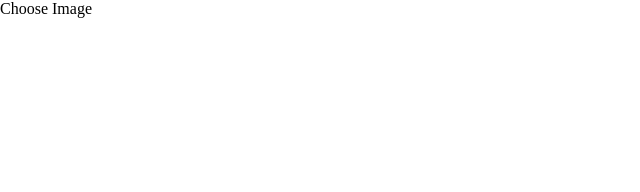
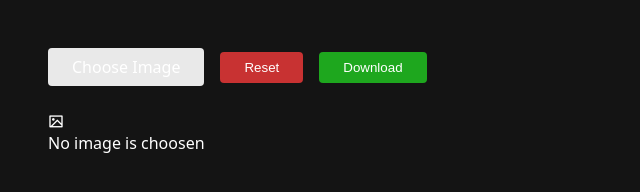
Before and after one commit to Anshu-webdev13/Image-Editior, a plain HTML site: page index.html in a window 1280 px wide. Shown: the whole page, without its empty margins (0-640 px from the left). Drawn offline with nearby package versions, Linux system fonts and the light colour scheme.

Commit message:
create top buttons

```diff
--- a/index.html
+++ b/index.html
@@ -4,6 +4,10 @@
     <meta charset="UTF-8">
     <meta name="viewport" content="width=device-width, initial-scale=1.0">
     <title>Image Editior</title>
+    <link
+  href="https://cdn.jsdelivr.net/npm/remixicon@4.9.0/fonts/remixicon.css"
+  rel="stylesheet"
+/>
     <link rel="stylesheet" href="theme.css">
     <link rel="stylesheet" href="style.css">
 </head>
@@ -16,8 +20,15 @@
                     Choose Image
                     <input type="file" id="image-input" accept="image/*" hidden>
                    </label>
+                   <button class="btn" id="reset-btn">Reset</button>
+                   <button class="btn" id="download-btn">Download</button>
                 </div>
-                <div class="bottom"></div>
+                <div class="bottom">
+                    <div class="placeholder">
+                     <i class="ri-image-line"></i>
+                     <p>No image is choosen</p>
+                    </div>
+                </div>
             </div>
             <div class="right"></div>
         </section>
--- a/style.css
+++ b/style.css
@@ -1,8 +1,58 @@
-*{
-    padding: 0;
-    margin: 0;
-    box-sizing: border-box;
+* {
+  padding: 0;
+  margin: 0;
+  box-sizing: border-box;
 }
-html,body{
-    width:100%;
+html,
+body {
+  width: 100%;
 }
+html {
+  font-family:
+    system-ui,
+    -apple-system,
+    BlinkMacSystemFont,
+    "Segoe UI",
+    Roboto,
+    Oxygen,
+    Ubuntu,
+    Cantarell,
+    "Open Sans",
+    "Helvetica Neue",
+    sans-serif;
+    background-color: var(--bg-primary-color);
+    color:var(--text-primary-color);
+}
+main {
+  width: 100%;
+}
+main section {
+  width: 100%;
+  padding: var(--padding-2xl);
+}
+main section .top {
+  display: flex;
+  align-items: center;
+  gap: var(--gutter-md);
+}
+.btn {
+  padding: var(--padding-sm) var(--padding-lg);
+  outline: none;
+  border: none;
+  border-radius: var(--border-radius-md);
+  background-color:var(--bg-active-color);
+  cursor: pointer;
+}
+#reset-btn{
+    background-color: var(--bg-danger-color);
+    color:var(--text-primary-color);
+}
+#download-btn{
+    background-color:var(--bg-success-color);
+    color:var(--text-primary-color);
+}
+main section .left{
+    display:flex;
+    flex-direction: column;
+   gap:var(--gutter-lg);
+}
--- a/theme.css
+++ b/theme.css
@@ -2,6 +2,8 @@
   --bg-primary-color: rgb(20, 20, 20);
   --bg-secondry-color: rgb(34, 34, 34);
   --bg-active-color: rgb(233, 233, 233);
+  --bg-danger-color:rgb(200, 50, 50);
+  --bg-success-color:rgb(30, 167, 30);
   /* text color */
   --text-primary-color:rgb(255, 255, 255);
   --text-secondry-color:rgb(200, 200, 200);
@@ -32,8 +34,8 @@
     --font-sixe-xl:1.25rem;
     --font-sixe-2xl:1.5rem;
     /* border radius */
-    --border-radius-sm:0.5rem;
-    --border-radius-md:1rem;
+    --border-radius-sm:0.2rem;
+    --border-radius-md:0.25rem;
     --border-radius-lg:1.5rem;
     --border-radius-xl:2rem;
     --border-radius-2xl:3rem;
```
